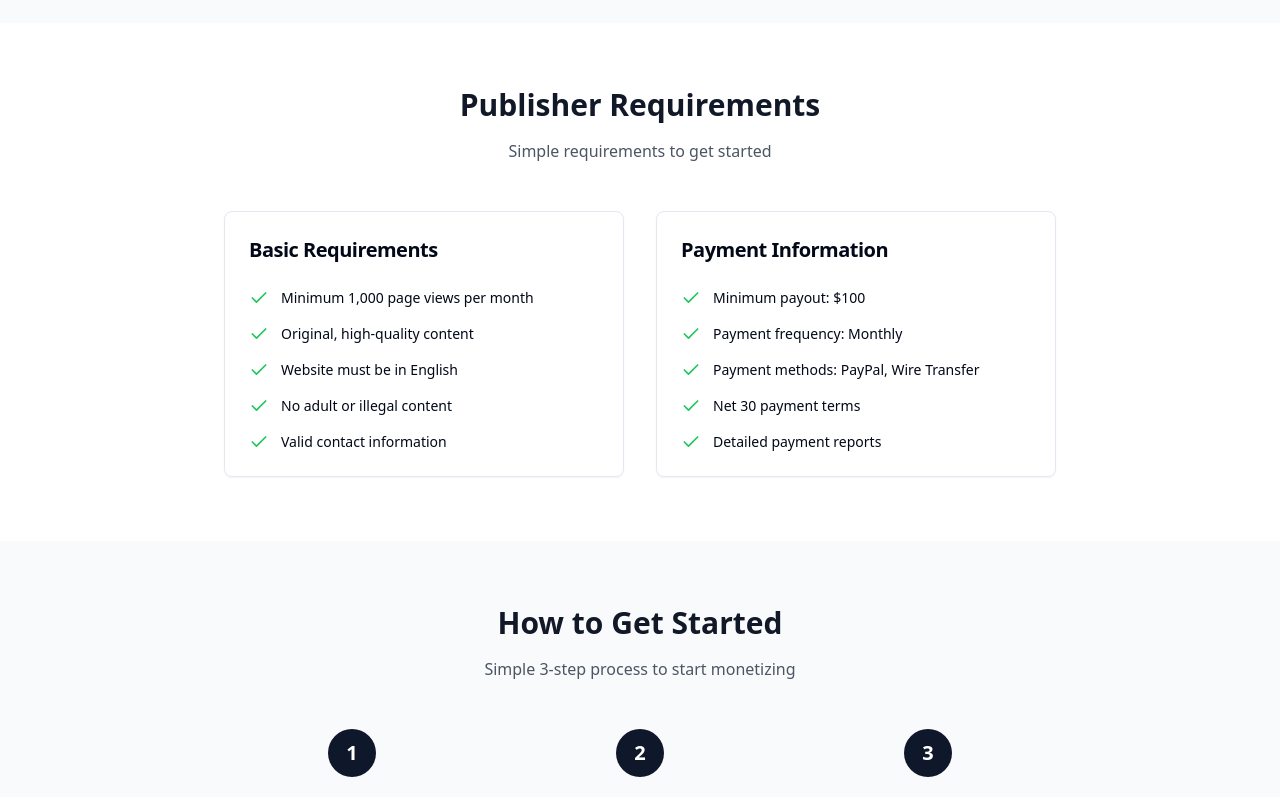
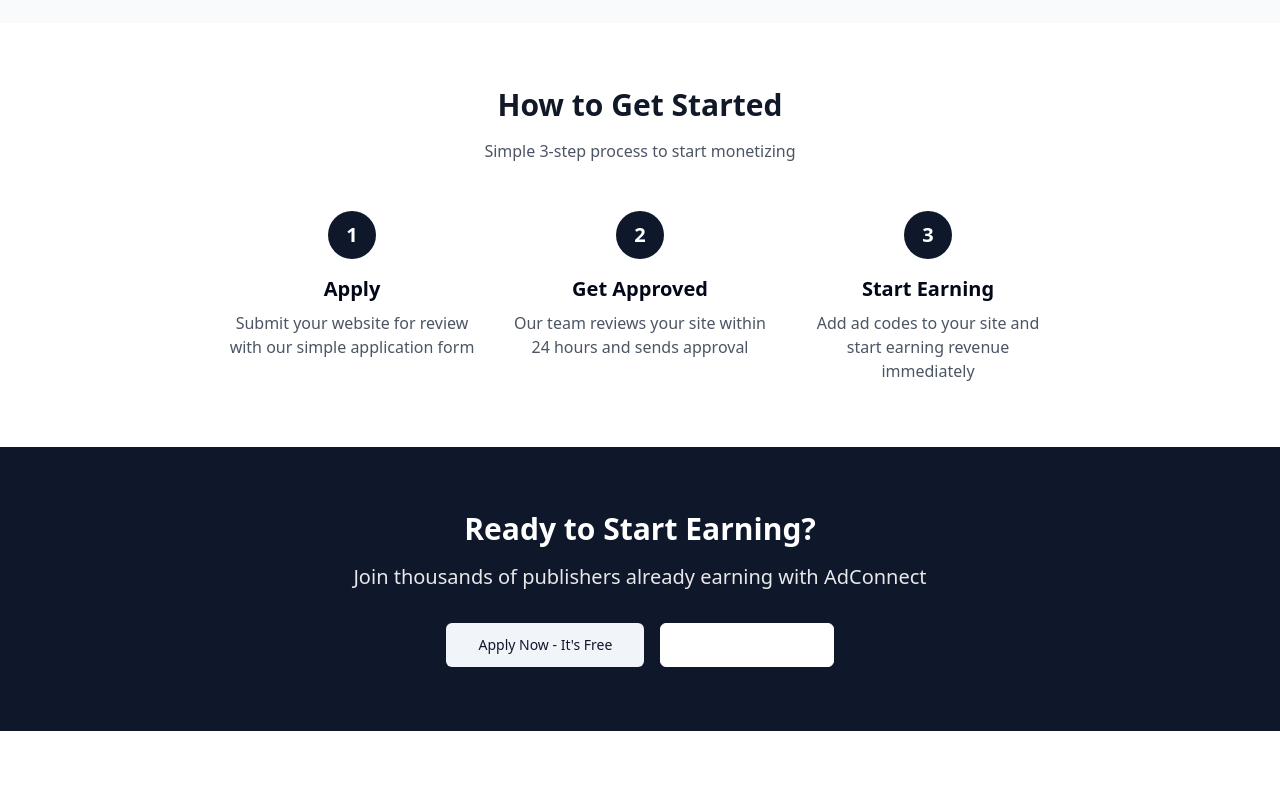
Before and after one commit to georgemelnikov1994/trundle-verse-ads-hub, a React (Vite) app: page /publishers in a window 1280 px wide. Shown: the part 1560-2357 px from the top of the page. After the commit the page ends 2291 px from the top, so only its background shows below. Built offline with nearby package versions, Linux system fonts and the light colour scheme.

Commit message:
Remove Publisher Requirements section
Removes the "Publisher Requirements" section from the Publishers page.

```diff
--- a/src/pages/Publishers.tsx
+++ b/src/pages/Publishers.tsx
@@ -112,64 +112,8 @@ const Publishers = () => {
         </div>
       </section>
 
-      {/* Requirements Section */}
+      {/* Getting Started Section */}
       <section className="py-16">
-        <div className="max-w-4xl mx-auto px-4 sm:px-6 lg:px-8">
-          <div className="text-center mb-12">
-            <h2 className="text-3xl font-bold text-gray-900 mb-4">
-              Publisher Requirements
-            </h2>
-            <p className="text-gray-600">
-              Simple requirements to get started
-            </p>
-          </div>
-
-          <div className="grid grid-cols-1 md:grid-cols-2 gap-8">
-            <Card>
-              <CardHeader>
-                <CardTitle className="text-xl">Basic Requirements</CardTitle>
-              </CardHeader>
-              <CardContent className="space-y-4">
-                {[
-                  "Minimum 1,000 page views per month",
-                  "Original, high-quality content",
-                  "Website must be in English",
-                  "No adult or illegal content",
-                  "Valid contact information"
-                ].map((requirement, index) => (
-                  <div key={index} className="flex items-center gap-3">
-                    <Check className="h-5 w-5 text-green-500 flex-shrink-0" />
-                    <span className="text-sm">{requirement}</span>
-                  </div>
-                ))}
-              </CardContent>
-            </Card>
-
-            <Card>
-              <CardHeader>
-                <CardTitle className="text-xl">Payment Information</CardTitle>
-              </CardHeader>
-              <CardContent className="space-y-4">
-                {[
-                  "Minimum payout: $100",
-                  "Payment frequency: Monthly",
-                  "Payment methods: PayPal, Wire Transfer",
-                  "Net 30 payment terms",
-                  "Detailed payment reports"
-                ].map((info, index) => (
-                  <div key={index} className="flex items-center gap-3">
-                    <Check className="h-5 w-5 text-green-500 flex-shrink-0" />
-                    <span className="text-sm">{info}</span>
-                  </div>
-                ))}
-              </CardContent>
-            </Card>
-          </div>
-        </div>
-      </section>
-
-      {/* Getting Started Section */}
-      <section className="py-16 bg-gray-50">
         <div className="max-w-4xl mx-auto px-4 sm:px-6 lg:px-8">
           <div className="text-center mb-12">
             <h2 className="text-3xl font-bold text-gray-900 mb-4">
```
